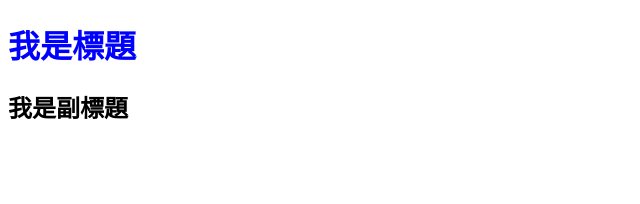
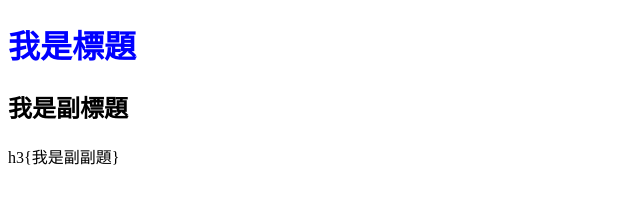
Before and after one commit to ucicu-hung/htmlcssUpdate, a plain HTML site: page index.html in a window 1280 px wide. Shown: the whole page, without its empty margins (0-640 px from the left). Drawn offline with Linux system fonts and the light colour scheme.

Commit message:
Update
新增h3

```diff
--- a/index.html
+++ b/index.html
@@ -10,5 +10,6 @@
 <body>
     <h1>我是標題</h1>
     <h2>我是副標題</h2>
+    h3{我是副副題}
 </body>
 </html>
```
